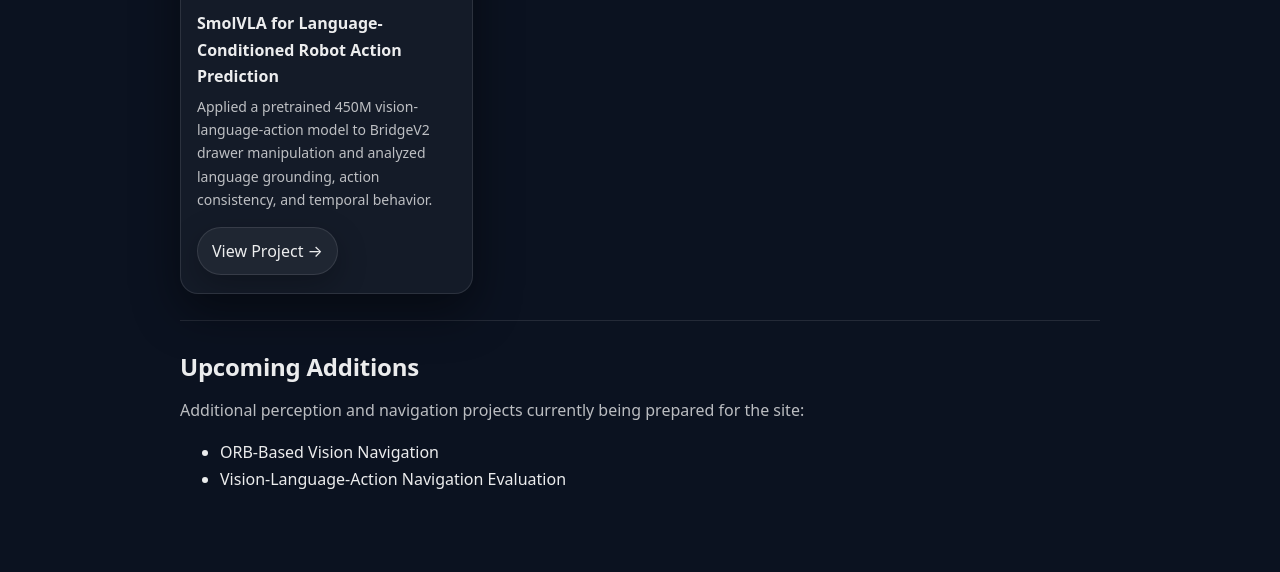
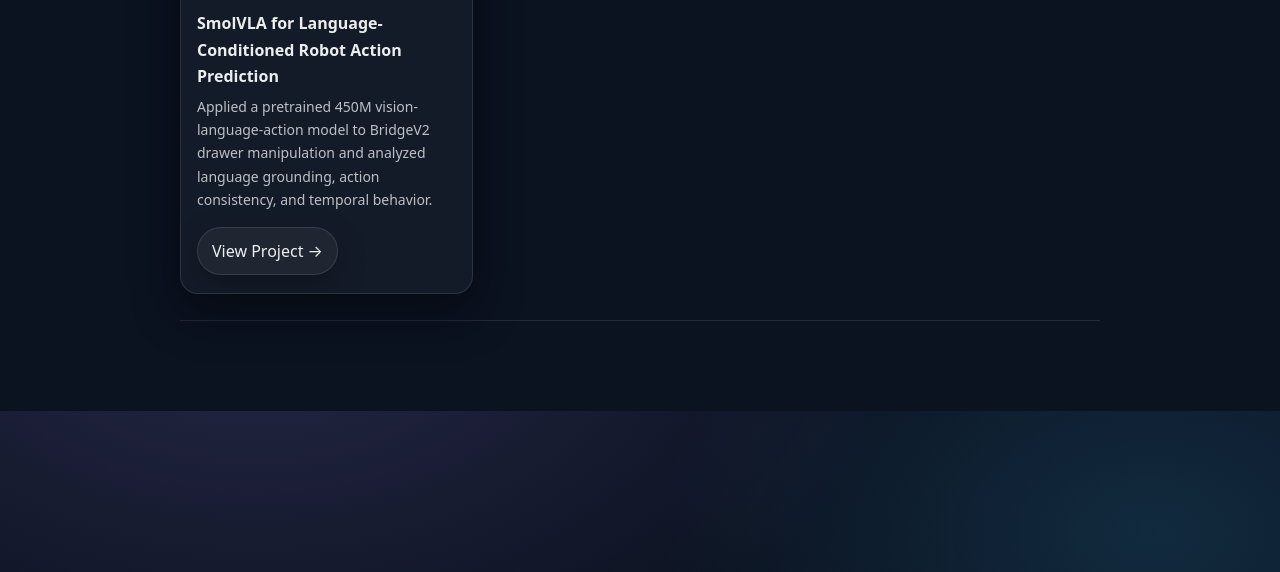
Before and after one commit to adityx23/adityapatil, a Jekyll site: the page built from projects.md, in a window 1280 px wide, cut to the strip 800-1372 px from the top of the page. Built offline with Jekyll 4.4.1, drawn with Linux system fonts in a browser that asks for light colours.

Commit message:
Update projects.md

```diff
--- a/projects.md
+++ b/projects.md
@@ -56,10 +56,3 @@
 </div>
 
 <hr>
-
-## Upcoming Additions
-
-Additional perception and navigation projects currently being prepared for the site:
-
-- ORB-Based Vision Navigation
-- Vision-Language-Action Navigation Evaluation
```
